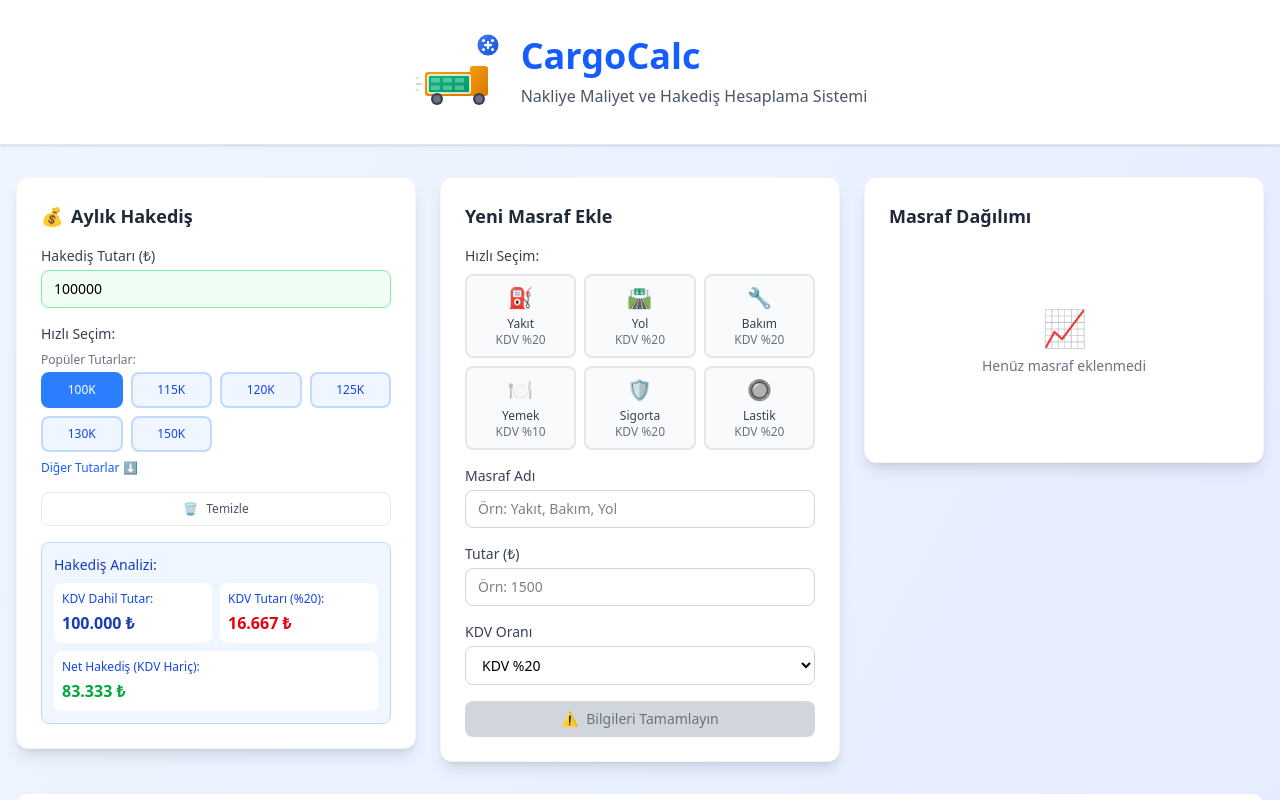
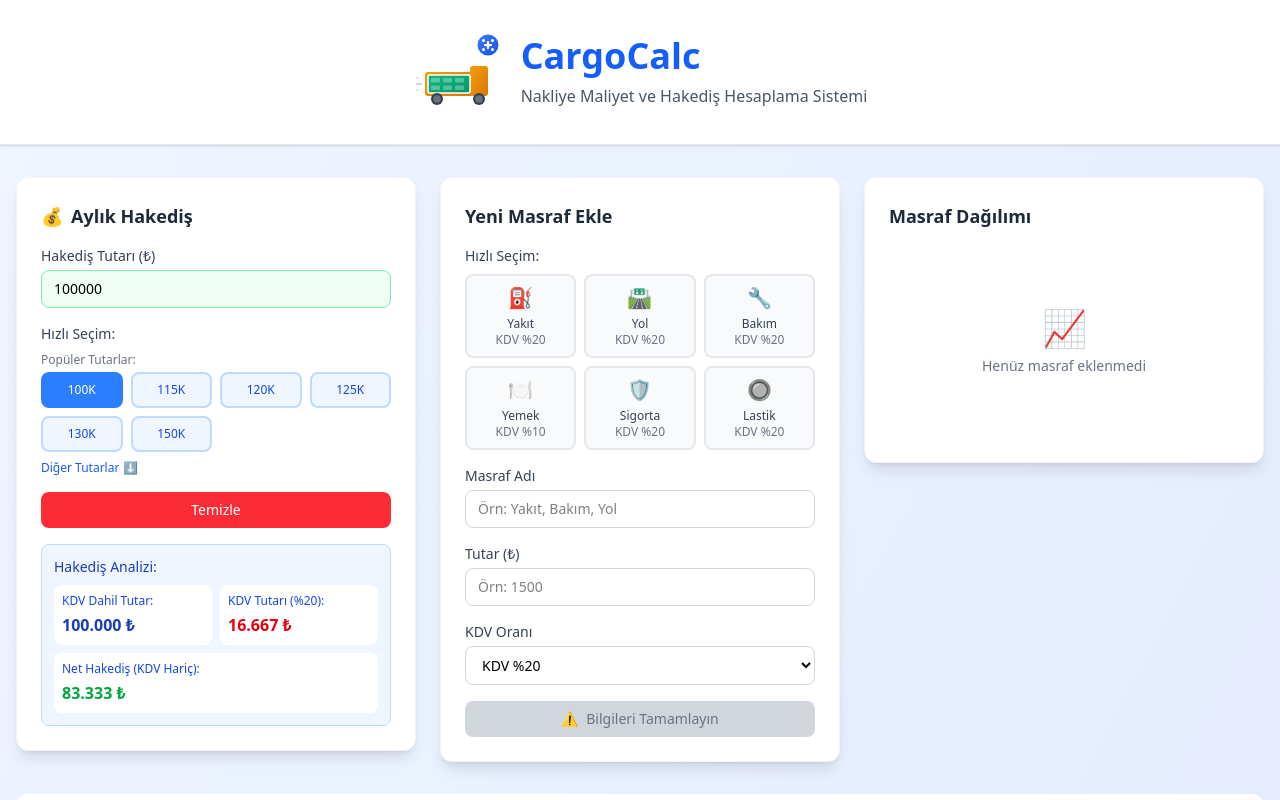
Before and after one commit to ebudemirkazik/CargoCalc, a React (Vite) app: page / in a window 1280 px wide. Both pictures are taken after a click on the button "100K". Shown: the top 800 px of the page. Built offline with nearby package versions, Linux system fonts and the light colour scheme.

Commit message:
f11_fix_ui

```diff
--- a/src/components/HistoryList.jsx
+++ b/src/components/HistoryList.jsx
@@ -244,7 +244,7 @@
       )}
 
       {/* Mobil ipucu */}
-      <div className="block mt-4 bg-blue-50 border border-gray-200 rounded-xl p-3">
+      <div className="block mt-4 bg-gray-50 border border-gray-200 rounded-xl p-3">
         <div className="text-gray-600 text-sm ">
           <p className="font-medium mb-1">İpucu:</p>
           <p>
--- a/src/components/IncomeInput.jsx
+++ b/src/components/IncomeInput.jsx
@@ -219,9 +219,8 @@
             setIncome(0);
             setError("");
           }}
-          className="w-full mt-3 sm:mt-2 px-4 sm:px-3 py-3 sm:py-2 text-base sm:text-xs text-gray-600 border border-gray-200 rounded-xl sm:rounded-lg hover:bg-gray-50 transition-colors flex items-center justify-center"
+          className="w-full bg-red-500 hover:bg-red-600 text-white px-4 sm:px-3 py-3 sm:py-2 rounded-xl sm:rounded-lg text-base sm:text-sm font-semibold sm:font-medium transition-all transform active:scale-95 sm:active:scale-100"
         >
-          <span className="mr-2">🗑️</span>
           Temizle
         </button>
       )}
```
